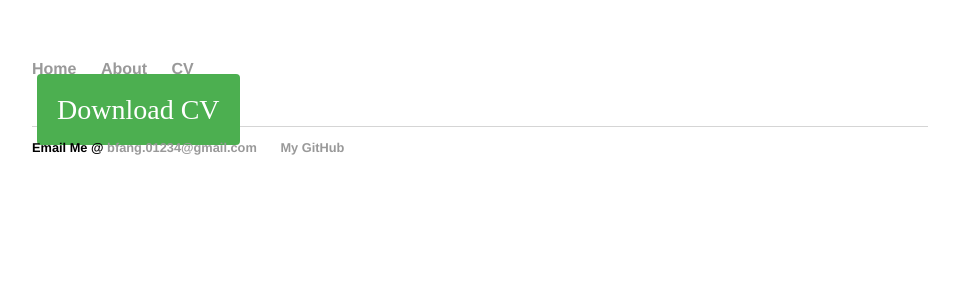
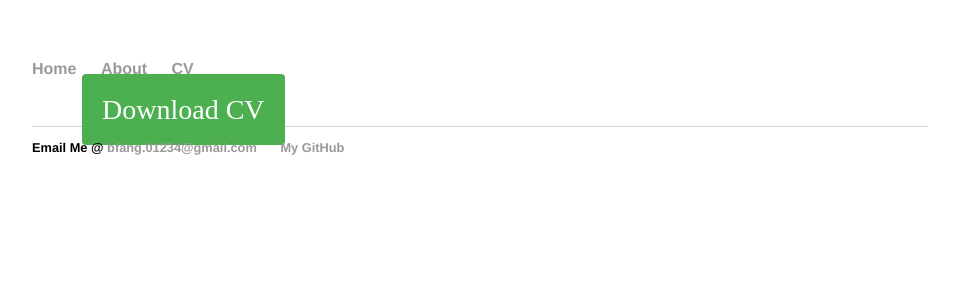
Before and after one commit to bennyfang/bennyfang.github.io, a Jekyll site: the page built from cv/index.html, in a window 1280 px wide. Shown: the top 300 px of the page, without its empty margins (160-1119 px from the left). Built offline with Jekyll 4.4.1, drawn with Linux system fonts in a browser that asks for light colours.

Commit message:
Update img.css

```diff
--- a/css/img.css
+++ b/css/img.css
@@ -25,7 +25,7 @@
   width: 200px;
   transition: all 0.5s;
   cursor: pointer;
-  margin: 5px;
+  margin: 25px 50px;
 }
 
 .button span {
```
